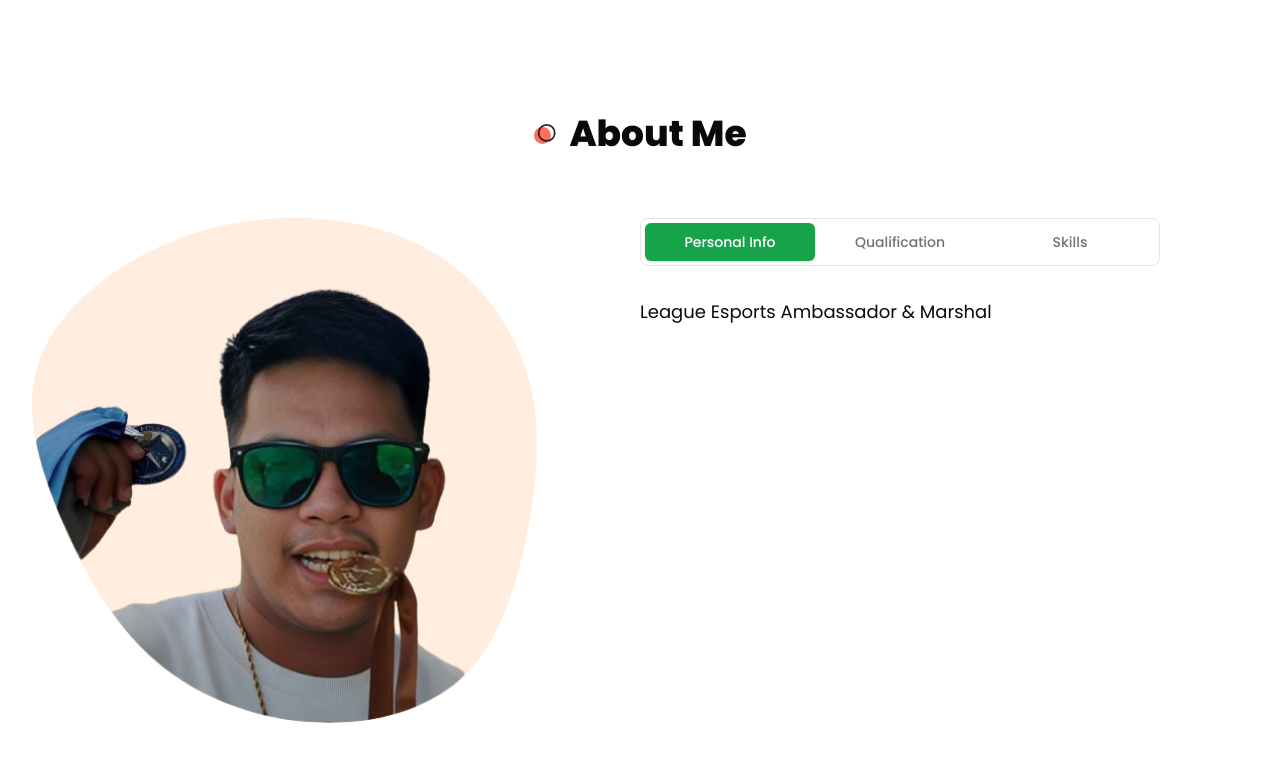
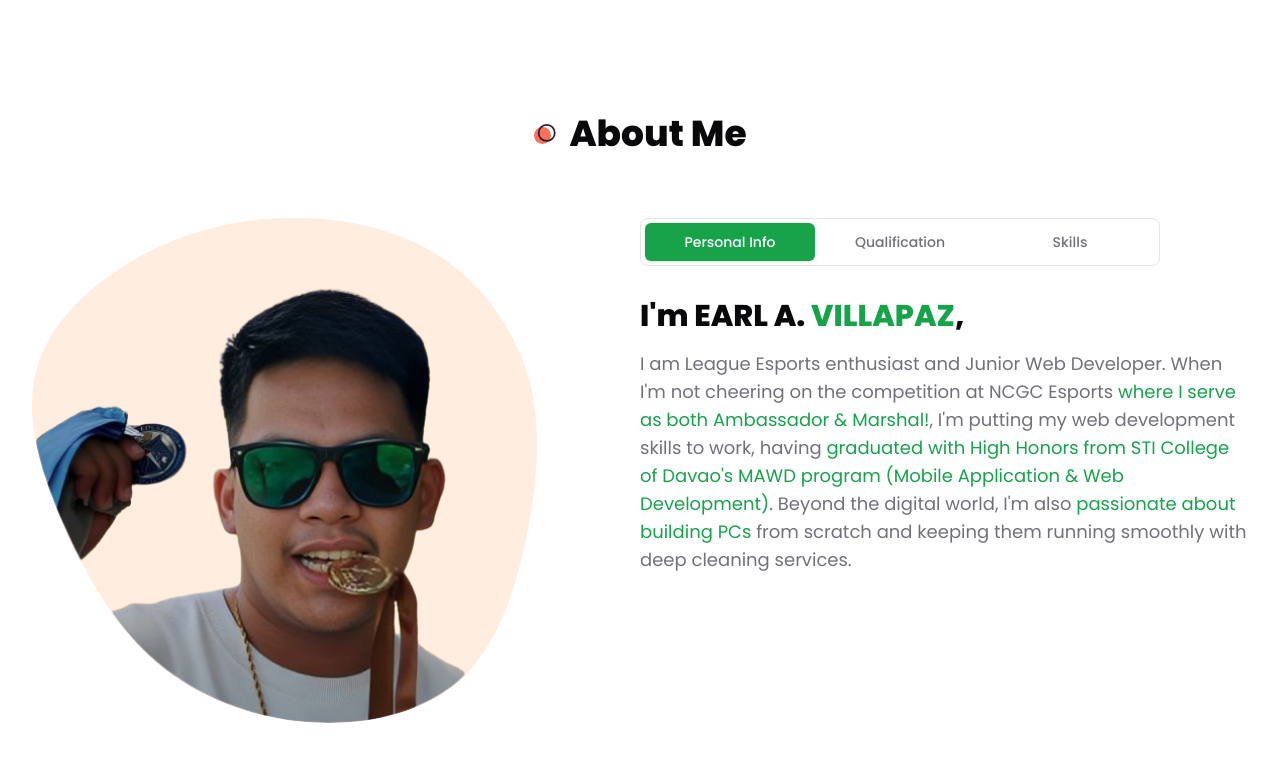
Before and after one commit to iEarlG/static-eflv, a Next.js app: page / in a window 1280 px wide. Shown: the part 738-1499 px from the top of the page. Built offline with nearby package versions, Linux system fonts and the light colour scheme.

Commit message:
17: About Me PERSONAL INFO

```diff
--- a/app/globals.css
+++ b/app/globals.css
@@ -70,6 +70,10 @@ html, body,
   before:bg-no-repeat before:bg-center before:w-[24px] before:h-[24px]
 }
 
+.subtitle {
+  @apply text-muted-foreground text-lg mb-8 font-light;
+}
+
 .h2-header {
   @apply text-5xl xl:text-[69px] xl:leading-[79px] font-bold tracking-[-2px];
 }
--- a/components/about/AboutMe.tsx
+++ b/components/about/AboutMe.tsx
@@ -119,7 +119,13 @@ export const AboutMe = () => {
                             <div className="text-lg mt-12 xl:mt-8">
                                 <TabsContent value="personal">
                                     <div>
-                                        <h1>League Esports Ambassador & Marshal </h1>
+                                        <h1 className="text-3xl font-bold mb-4">I'm EARL A. <span className="text-primary">VILLAPAZ</span>,</h1>
+                                        <p className="subtitle">I am League Esports enthusiast and Junior Web Developer. When I'm not cheering on the competition at NCGC Esports
+                                            <span className="text-primary"> where I serve as both Ambassador & Marshal!</span>, I'm putting my web development skills to work,
+                                            having <span className="text-primary">graduated with High Honors from STI College of Davao's MAWD program (Mobile Application & Web Development)</span>.
+                                            Beyond the digital world, I'm also <span className="text-primary">passionate about building PCs</span> from scratch and
+                                            keeping them running smoothly with deep cleaning services.
+                                        </p>
                                     </div>
                                 </TabsContent>
                                 <TabsContent value="qualifications">qualifications</TabsContent>
```
